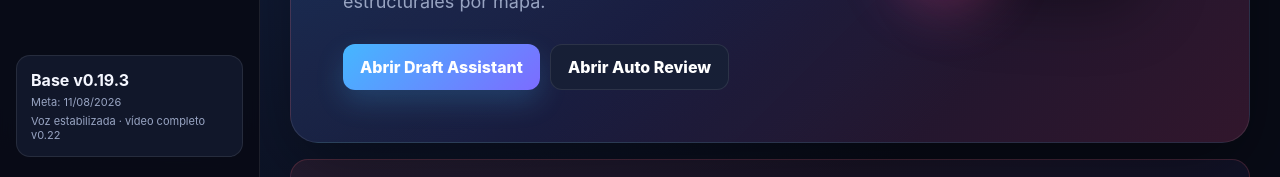
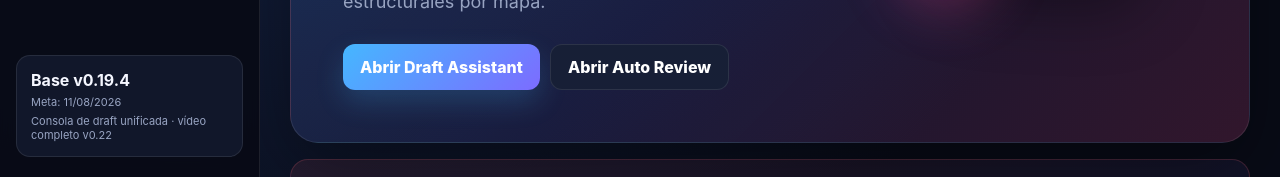
Before and after one commit to Raixerx1/Brawl-Stars-Lab-, a Next.js app: page / in a window 1280 px wide. Shown: the part 623-800 px from the top of the page. Built offline with nearby package versions, Linux system fonts and the light colour scheme; no server answers.

Commit message:
Actualizar base visible a v0.19.4

```diff
--- a/src/components/AppShell.tsx
+++ b/src/components/AppShell.tsx
@@ -26,7 +26,7 @@ export default function AppShell({ children }: { children: ReactNode }) {
     <aside className={`sidebar ${open ? "open" : ""}`}>
       <div className="brand"><div className="brand-mark">★</div><div><strong>Brawl Draft Lab</strong><small>Ranked Intelligence</small></div></div>
       <nav>{nav.map(([href, label, icon]) => <Link key={href} className={path === href || (href !== "/" && path.startsWith(href)) ? "active" : ""} href={href} onClick={() => setOpen(false)}><span>{icon}</span>{label}</Link>)}</nav>
-      <div className="sidebar-note"><b>Base v0.19.3</b><span>Meta: 11/08/2026</span><span>Voz estabilizada · vídeo completo v0.22</span></div>
+      <div className="sidebar-note"><b>Base v0.19.4</b><span>Meta: 11/08/2026</span><span>Consola de draft unificada · vídeo completo v0.22</span></div>
     </aside>
     <main>
       <header className="topbar">
```
